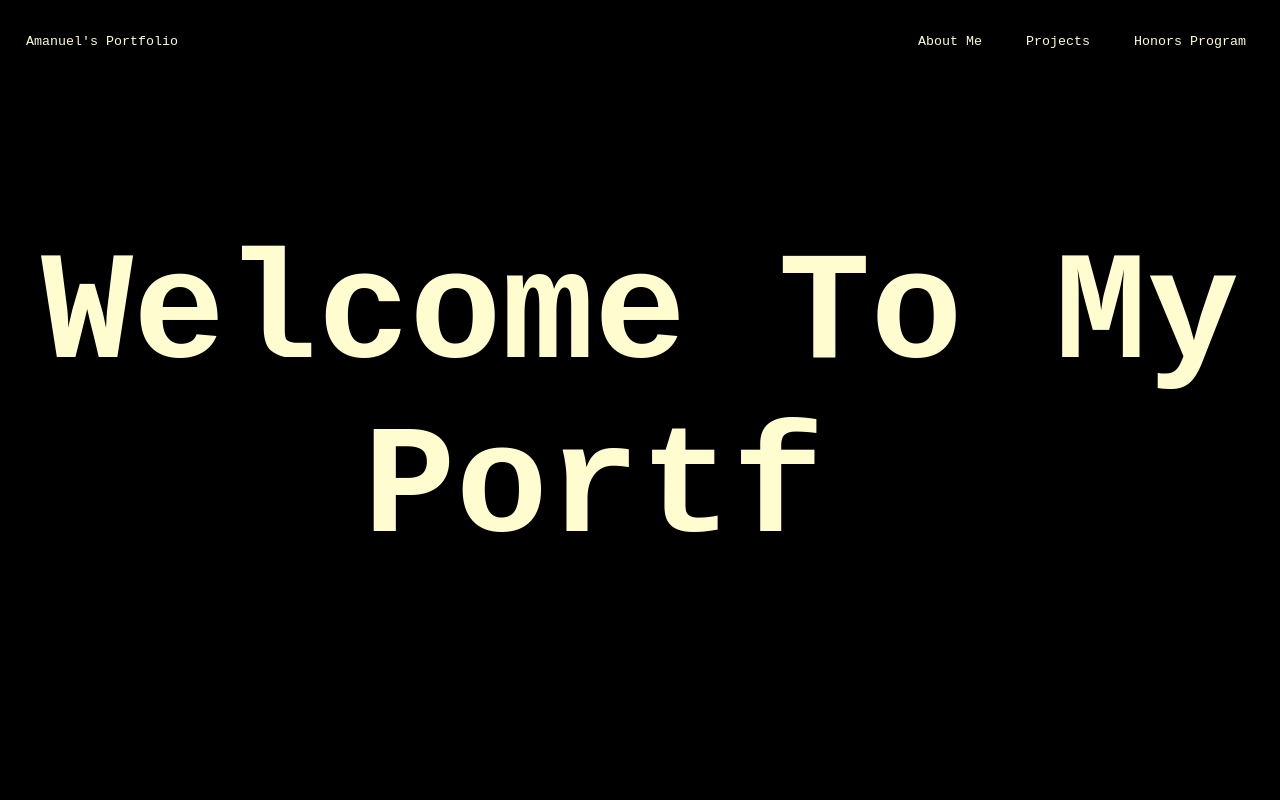
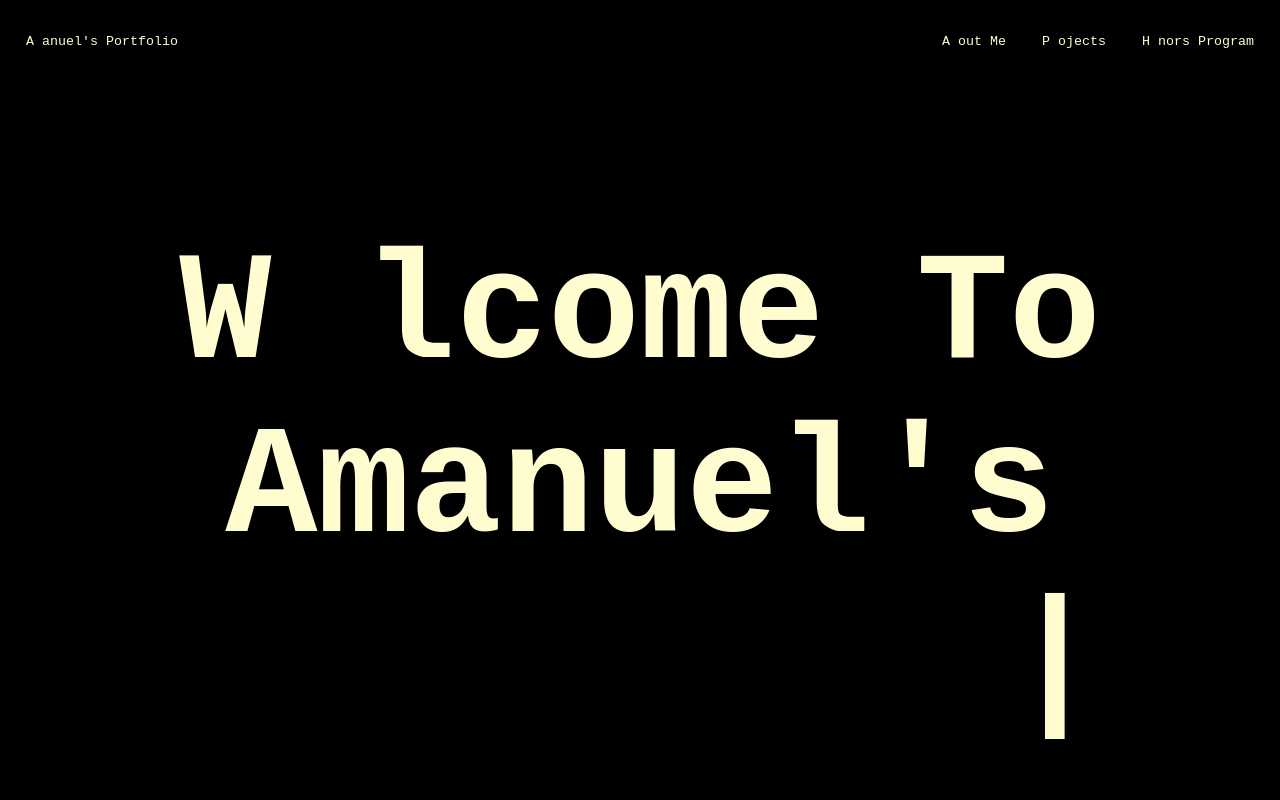
Before and after one commit to Amanzgr8/Portfolio-Website, a React (Create React App) app: page / in a window 1280 px wide. Shown: the top 800 px of the page. Built offline with nearby package versions, Linux system fonts and the light colour scheme.

Commit message:
Changing up the typewriter

```diff
--- a/src/App.js
+++ b/src/App.js
@@ -6,6 +6,7 @@ import DeeperBar from './Components/DeeperBar/DeeperBar';
 import ContactMe from './Components/ContactMe/ContactMe';
 import Footer from './Components/Footer/Footer';
 
+// gets rendered by index.js
 function App() {
   return (
     <div className="App">
--- a/src/Components/TypeWriter.css
+++ b/src/Components/TypeWriter.css
@@ -1,10 +1,22 @@
-@keyframes blink{
-    50%{opacity: 0%;}
+.hidden {
+    opacity: 0;
+    transition: opacity 0.3s ease-in-out; /* Smooth fade-in effect */
 }
-.cursor{
-    animation: blink 300ms step-start infinite;
 
+.visible {
+    opacity: 1;
 }
-.inv-cursor{
-    color: transparent;
+
+.cursor {
+    animation: blink 1s infinite;
 }
+
+.inv-cursor {
+    display: none;
+}
+
+@keyframes blink {
+    0% { opacity: 1; }
+    50% { opacity: 0; }
+    100% { opacity: 1; }
+}
--- a/src/Components/TypeWriter.jsx
+++ b/src/Components/TypeWriter.jsx
@@ -1,31 +1,40 @@
 import React, { useEffect, useRef, useState } from "react";
 import './TypeWriter.css';
 
-// a function for the type writing and cursor effect
-const TypeWriter = ({text, typingSpeed = 300}) => {
-    const [currentText, setCurrentText]= useState("");
+const TypeWriter = ({ text, typingSpeed = 300 }) => {
+    const [visibleText, setVisibleText] = useState(
+        text.split("").map(() => "hidden") // Initialize all characters as "hidden"
+    );
     const [isCursorVisible, setIsCursorVisible] = useState(true);
 
-    let index = useRef(-1);
+    let index = useRef(0);
+    let timeout = useRef(null);
 
-    // a hook, that calles a funcyion that types words based on a time interval(typingSpeed)
-    useEffect(()=> {
-        setTimeout(() =>{
-            let nxt = text.charAt(index.current);
-            setCurrentText((value)=> value + nxt);
-            console.log(currentText)
-            index.current += 1;
+    useEffect(() => {
+        if (index.current < text.length) {
+            timeout.current = setTimeout(() => {
+                setVisibleText((prev) => {
+                    let newText = [...prev];
+                    newText[index.current] = "visible"; // Make current character visible
+                    return newText;
+                });
+                index.current += 1;
+            }, typingSpeed);
+        } else {
+            setIsCursorVisible(false);
+        }
 
-        }, typingSpeed)
+        return () => clearTimeout(timeout.current);
+    }, [visibleText]);
 
+    return (
+        <p>
+            {text.split("").map((char, i) => (
+                <span key={i} className={visibleText[i]}>{char}</span>
+            ))}
+            <span className={isCursorVisible ? 'cursor' : 'inv-cursor'}>|</span>
+        </p>
+    );
+};
 
-        // used to make the cursor invisible once typing is done
-        if(text.length <= index.current){setIsCursorVisible(false)}
-
-
-    },[currentText, text])
-
-
-    return<p>{currentText}<span className={isCursorVisible ? 'cursor' : 'inv-cursor'}>|</span></p>
-
-};export default TypeWriter;
+export default TypeWriter;
--- a/src/Components/WelBar/WelBar.jsx
+++ b/src/Components/WelBar/WelBar.jsx
@@ -8,12 +8,23 @@ function WelcomeBar(){
     return(
         <div id="WelBar">
             <div id="WelOne">
-                <b id="WelText"> <TypeWriter text={"Welcome To My Portfolio"}/> </b>
+                <b id="WelText"> <TypeWriter text={"Welcome To Amanuel's Portfolio"}/> </b>
             </div>
             <div id="WelTwo">
                 <div id="WelNote">
                    <b> <ScrollText text = {"Intro"} scrollLength = {300}/></b>
-                    <ScrollText speed={20} scrollLength={300} text={"Welcome. My name is Amanuel Kebede Fissiha. I am a student who is growing with the purpose of becoming someone very useful to society. This online website aims to showcase my professional and personal journey in life. Throughout the website, I'll be sharing some details of my journey, my achievements, and my challenges. I hope it is insightful into the type of person I am, and trying to be."}/>
+
+                    <ScrollText
+                        speed={20}
+                        scrollLength={300}
+                        text={`
+                            Welcome. My name is Amanuel Kebede Fissiha.
+                            I am a student who is growing with the purpose of becoming someone very useful to society.
+                            This online website aims to showcase my professional and personal journey in life.
+                            Throughout the website, I'll be sharing some details of my journey, my achievements, and my challenges.
+                            I hope it is insightful into the type of person I am, and trying to be.
+                            `}
+                    />
 
 
                 </div>
--- a/src/Components/scrolltext.jsx
+++ b/src/Components/scrolltext.jsx
@@ -21,6 +21,7 @@ const ScrollText = ({text, scrollLength, speed})=>{
     } ,[])
 
     return(
+
         <div>
             {scrolling && <TypeWriter typingSpeed={speed} text={text}/>}
         </div>
--- a/src/index.js
+++ b/src/index.js
@@ -2,7 +2,7 @@ import React from 'react';
 import ReactDOM from 'react-dom/client';
 import App from './App';
 
-
+// entry point for the react app
 const root = ReactDOM.createRoot(document.getElementById('root'));
 root.render(
   <React.StrictMode>
```
